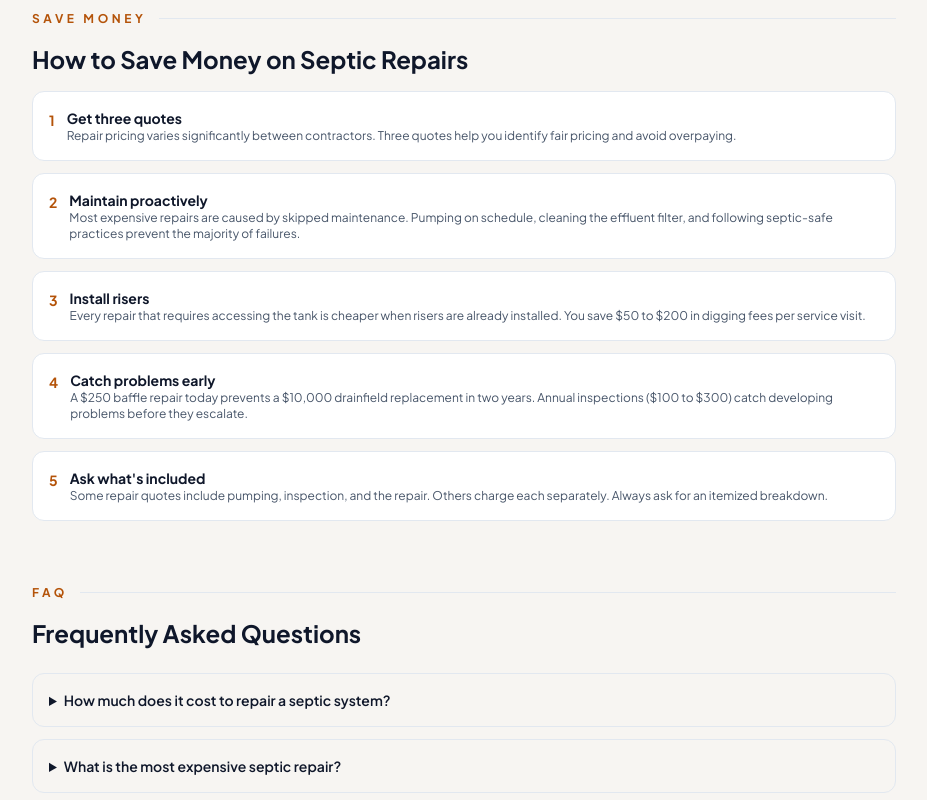
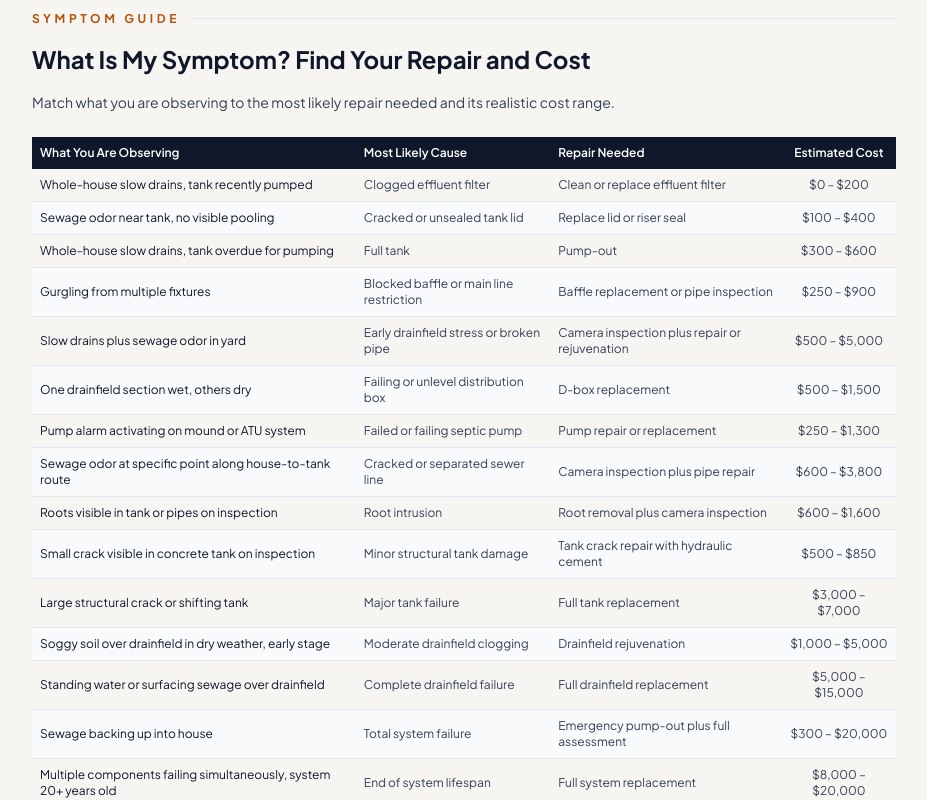
Before and after one commit to thebasementguide2026/theseptic.guide-, a Next.js app: page /cost-guides/septic-system-repair-cost in a window 1280 px wide. Shown: the part 5540-6340 px from the top of the page, without its empty margins (176-1103 px from the left). Built offline with nearby package versions, Linux system fonts and the light colour scheme.

Commit message:
Add symptom-to-repair diagnostic table below Repair vs Replace section

```diff
--- a/app/cost-guides/septic-system-repair-cost/page.tsx
+++ b/app/cost-guides/septic-system-repair-cost/page.tsx
@@ -520,6 +520,44 @@ export default function SepticRepairCostArticle() {
           </div>
         </div>
 
+                  {/* What Is My Symptom? */}
+          <div className='mb-16'>
+            <div className='flex items-center space-x-3 mb-4'>
+              <span className='text-amber-700 font-bold tracking-[0.3em] text-xs uppercase'>Symptom Guide</span>
+              <div className='flex-1 h-px bg-slate-200'></div>
+            </div>
+            <h2 className='text-2xl font-bold text-slate-900 mb-4'>What Is My Symptom? Find Your Repair and Cost</h2>
+            <p className='text-slate-700 leading-relaxed mb-6 text-sm'>Match what you are observing to the most likely repair needed and its realistic cost range.</p>
+            <div className='overflow-x-auto my-6'>
+              <table className='w-full text-xs border-collapse'>
+                <thead>
+                  <tr className='bg-slate-900 text-white'>
+                    <th className='p-2 text-left font-semibold'>What You Are Observing</th>
+                    <th className='p-2 text-left font-semibold'>Most Likely Cause</th>
+                    <th className='p-2 text-left font-semibold'>Repair Needed</th>
+                    <th className='p-2 text-center font-semibold'>Estimated Cost</th>
+                  </tr>
+                </thead>
+                <tbody>
+                  <tr className='border-b border-slate-200'><td className='p-2 text-slate-900'>Whole-house slow drains, tank recently pumped</td><td className='p-2 text-slate-700'>Clogged effluent filter</td><td className='p-2 text-slate-700'>Clean or replace effluent filter</td><td className='p-2 text-center text-slate-700'>$0 &ndash; $200</td></tr>
+                  <tr className='border-b border-slate-200 bg-slate-50'><td className='p-2 text-slate-900'>Sewage odor near tank, no visible pooling</td><td className='p-2 text-slate-700'>Cracked or unsealed tank lid</td><td className='p-2 text-slate-700'>Replace lid or riser seal</td><td className='p-2 text-center text-slate-700'>$100 &ndash; $400</td></tr>
+                  <tr className='border-b border-slate-200'><td className='p-2 text-slate-900'>Whole-house slow drains, tank overdue for pumping</td><td className='p-2 text-slate-700'>Full tank</td><td className='p-2 text-slate-700'>Pump-out</td><td className='p-2 text-center text-slate-700'>$300 &ndash; $600</td></tr>
+                  <tr className='border-b border-slate-200 bg-slate-50'><td className='p-2 text-slate-900'>Gurgling from multiple fixtures</td><td className='p-2 text-slate-700'>Blocked baffle or main line restriction</td><td className='p-2 text-slate-700'>Baffle replacement or pipe inspection</td><td className='p-2 text-center text-slate-700'>$250 &ndash; $900</td></tr>
+                  <tr className='border-b border-slate-200'><td className='p-2 text-slate-900'>Slow drains plus sewage odor in yard</td><td className='p-2 text-slate-700'>Early drainfield stress or broken pipe</td><td className='p-2 text-slate-700'>Camera inspection plus repair or rejuvenation</td><td className='p-2 text-center text-slate-700'>$500 &ndash; $5,000</td></tr>
+                  <tr className='border-b border-slate-200 bg-slate-50'><td className='p-2 text-slate-900'>One drainfield section wet, others dry</td><td className='p-2 text-slate-700'>Failing or unlevel distribution box</td><td className='p-2 text-slate-700'>D-box replacement</td><td className='p-2 text-center text-slate-700'>$500 &ndash; $1,500</td></tr>
+                  <tr className='border-b border-slate-200'><td className='p-2 text-slate-900'>Pump alarm activating on mound or ATU system</td><td className='p-2 text-slate-700'>Failed or failing septic pump</td><td className='p-2 text-slate-700'>Pump repair or replacement</td><td className='p-2 text-center text-slate-700'>$250 &ndash; $1,300</td></tr>
+                  <tr className='border-b border-slate-200 bg-slate-50'><td className='p-2 text-slate-900'>Sewage odor at specific point along house-to-tank route</td><td className='p-2 text-slate-700'>Cracked or separated sewer line</td><td className='p-2 text-slate-700'>Camera inspection plus pipe repair</td><td className='p-2 text-center text-slate-700'>$600 &ndash; $3,800</td></tr>
+                  <tr className='border-b border-slate-200'><td className='p-2 text-slate-900'>Roots visible in tank or pipes on inspection</td><td className='p-2 text-slate-700'>Root intrusion</td><td className='p-2 text-slate-700'>Root removal plus camera inspection</td><td className='p-2 text-center text-slate-700'>$600 &ndash; $1,600</td></tr>
+                  <tr className='border-b border-slate-200 bg-slate-50'><td className='p-2 text-slate-900'>Small crack visible in concrete tank on inspection</td><td className='p-2 text-slate-700'>Minor structural tank damage</td><td className='p-2 text-slate-700'>Tank crack repair with hydraulic cement</td><td className='p-2 text-center text-slate-700'>$500 &ndash; $850</td></tr>
+                  <tr className='border-b border-slate-200'><td className='p-2 text-slate-900'>Large structural crack or shifting tank</td><td className='p-2 text-slate-700'>Major tank failure</td><td className='p-2 text-slate-700'>Full tank replacement</td><td className='p-2 text-center text-slate-700'>$3,000 &ndash; $7,000</td></tr>
+                  <tr className='border-b border-slate-200 bg-slate-50'><td className='p-2 text-slate-900'>Soggy soil over drainfield in dry weather, early stage</td><td className='p-2 text-slate-700'>Moderate drainfield clogging</td><td className='p-2 text-slate-700'>Drainfield rejuvenation</td><td className='p-2 text-center text-slate-700'>$1,000 &ndash; $5,000</td></tr>
+                  <tr className='border-b border-slate-200'><td className='p-2 text-slate-900'>Standing water or surfacing sewage over drainfield</td><td className='p-2 text-slate-700'>Complete drainfield failure</td><td className='p-2 text-slate-700'>Full drainfield replacement</td><td className='p-2 text-center text-slate-700'>$5,000 &ndash; $15,000</td></tr>
+                  <tr className='border-b border-slate-200 bg-slate-50'><td className='p-2 text-slate-900'>Sewage backing up into house</td><td className='p-2 text-slate-700'>Total system failure</td><td className='p-2 text-slate-700'>Emergency pump-out plus full assessment</td><td className='p-2 text-center text-slate-700'>$300 &ndash; $20,000</td></tr>
+                  <tr className='border-b border-slate-200'><td className='p-2 text-slate-900'>Multiple components failing simultaneously, system 20+ years old</td><td className='p-2 text-slate-700'>End of system lifespan</td><td className='p-2 text-slate-700'>Full system replacement</td><td className='p-2 text-center text-slate-700'>$8,000 &ndash; $20,000</td></tr>
+                </tbody>
+              </table>
+            </div>
+          </div>
         {/* How to Save Money */}
         <div className='mb-16'>
           <div className='flex items-center space-x-3 mb-4'>
```
